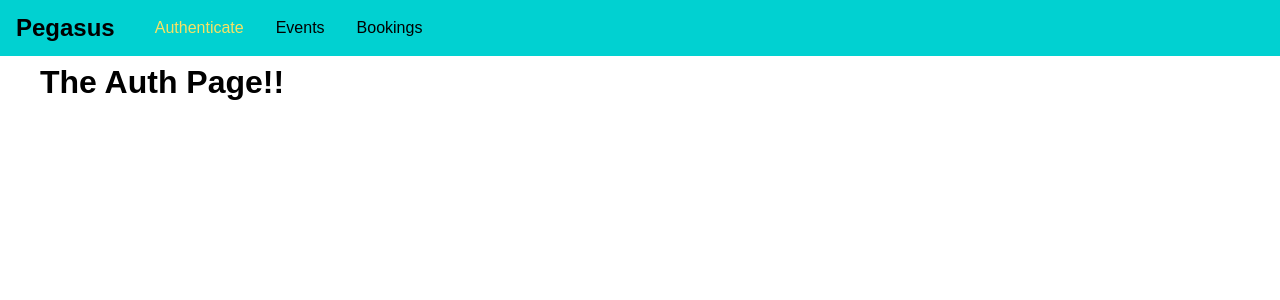
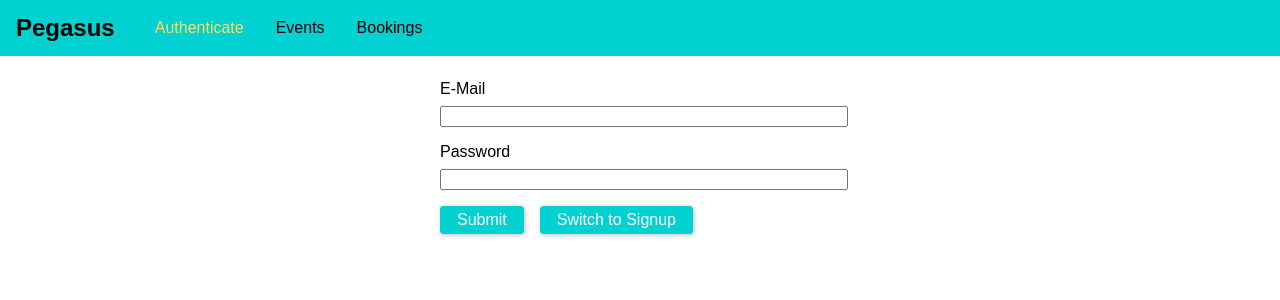
Before and after one commit to gonzalo10/Pegasus-Project, a React (Create React App) app in the folder frontend/: page /auth in a window 1280 px wide. Shown: the top 300 px of the page. Built offline with nearby package versions, Linux system fonts and the light colour scheme.

Commit message:
aut working

```diff
--- /dev/null
+++ b/frontend/src/pages/Auth.css
@@ -0,0 +1,37 @@
+.auth-form {
+    width: 25rem;
+    max-width: 80%;
+    margin: 5rem auto;
+  }
+
+  .form-control label,
+  .form-control input {
+    width: 100%;
+    display: block;
+  }
+
+  .form-control label {
+    margin-bottom: 0.5rem;
+  }
+
+  .form-control {
+    margin-bottom: 1rem;
+  }
+
+  .form-actions button {
+    background: #01d1d1;
+    font: inherit;
+    border: 1px solid #01d1d1;
+    border-radius: 3px;
+    padding: 0.25rem 1rem;
+    margin-right: 1rem;
+    box-shadow: 1px 1px 5px rgba(0, 0, 0, 0.26);
+    color: white;
+    cursor: pointer;
+  }
+
+  .form-actions button:hover,
+  .form-actions button:active {
+      background: #01a7a7;
+      border-color: #01a7a7;
+  }
--- a/frontend/src/pages/Auth.js
+++ b/frontend/src/pages/Auth.js
@@ -1,11 +1,99 @@
 import React, { Component } from 'react';
 
+import './Auth.css';
+
 class AuthPage extends Component {
-    render() {
-        return(
-            <h1>The Auth Page!!</h1>
-        );
+  state = {
+    isLogin: true
+  };
+
+  constructor(props) {
+    super(props);
+    this.emailEl = React.createRef();
+    this.passwordEl = React.createRef();
+  }
+
+  switchModeHandler = () => {
+    this.setState(prevState => {
+      return { isLogin: !prevState.isLogin };
+    });
+  };
+
+  submitHandler = event => {
+    event.preventDefault();
+    const email = this.emailEl.current.value;
+    const password = this.passwordEl.current.value;
+
+    if (email.trim().length === 0 || password.trim().length === 0) {
+      return;
     }
+
+    let requestBody = {
+      query: `
+        query {
+          login(email: "${email}", password: "${password}") {
+            userId
+            token
+            tokenExpiration
+          }
+        }
+      `
+    };
+
+    if (!this.state.isLogin) {
+      requestBody = {
+        query: `
+          mutation {
+            createUser(userInput: {email: "${email}", password: "${password}"}) {
+              _id
+              email
+            }
+          }
+        `
+      };
+    }
+
+    fetch('http://localhost:8000/graphql', {
+      method: 'POST',
+      body: JSON.stringify(requestBody),
+      headers: {
+        'Content-Type': 'application/json'
+      }
+    })
+      .then(res => {
+        if (res.status !== 200 && res.status !== 201) {
+          throw new Error('Failed!');
+        }
+        return res.json();
+      })
+      .then(resData => {
+        console.log(resData);
+      })
+      .catch(err => {
+        console.log(err);
+      });
+  };
+
+  render() {
+    return (
+      <form className="auth-form" onSubmit={this.submitHandler}>
+        <div className="form-control">
+          <label htmlFor="email">E-Mail</label>
+          <input type="email" id="email" ref={this.emailEl} />
+        </div>
+        <div className="form-control">
+          <label htmlFor="password">Password</label>
+          <input type="password" id="password" ref={this.passwordEl} />
+        </div>
+        <div className="form-actions">
+          <button type="submit">Submit</button>
+          <button type="button" onClick={this.switchModeHandler}>
+            Switch to {this.state.isLogin ? 'Signup' : 'Login'}
+          </button>
+        </div>
+      </form>
+    );
+  }
 }
 
 export default AuthPage;
```
Also changed, not shown: 1 other file (tests, documents, lock files or other folders).
